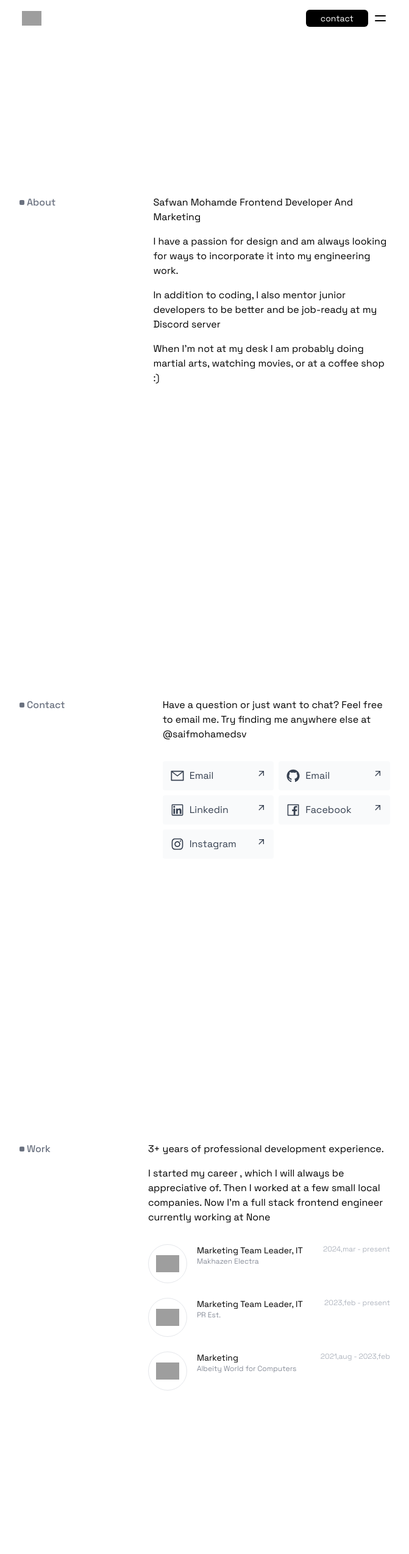
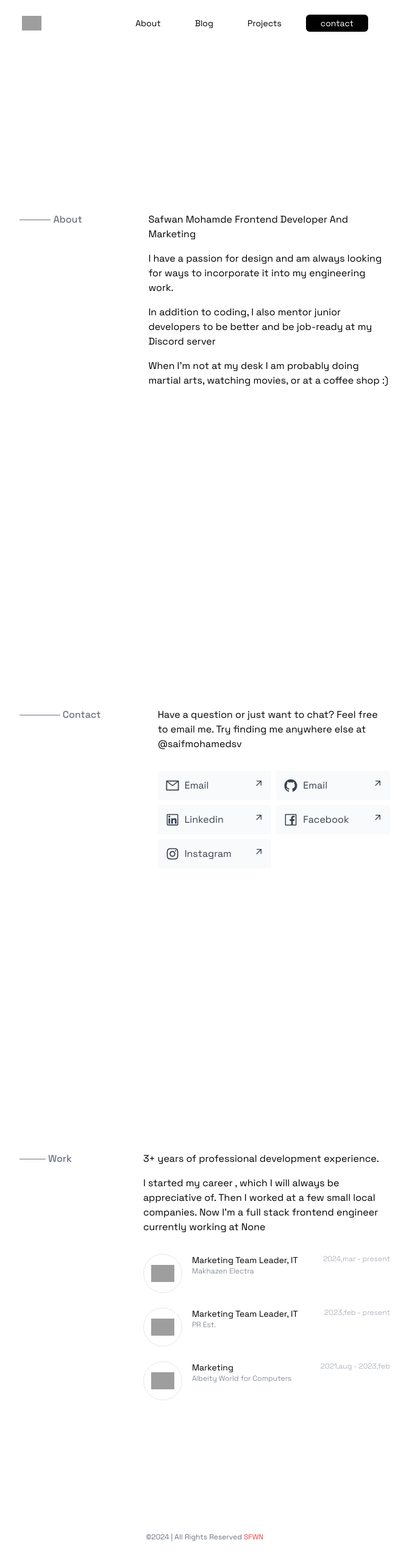
Before and after one commit to sfwnisme/sfwn2024.me, a React (Vite) app: page / in a window 1280 px wide. Shown: the whole page at 61% size, without its empty margins (304-975 px from the left). Before the commit the page ends 2476 px from the top, so only its background shows below. Built offline with nearby package versions, Linux system fonts and the light colour scheme; grey boxes are pictures that could not be loaded.

Commit message:
fixed the navbar links media query and created footer.tsx

```diff
--- a/package.json
+++ b/package.json
@@ -12,9 +12,12 @@
   "dependencies": {
     "@emotion/css": "^11.11.2",
     "@emotion/react": "^11.11.4",
+    "@gsap/react": "^2.1.0",
+    "framer-motion": "^11.0.12",
     "react": "^18.2.0",
     "react-dom": "^18.2.0",
-    "react-icons": "^5.0.1"
+    "react-icons": "^5.0.1",
+    "smooth-scroll": "^16.1.3"
   },
   "devDependencies": {
     "@types/react": "^18.2.64",
--- a/src/App.tsx
+++ b/src/App.tsx
@@ -1,6 +1,7 @@
 import Nav from "./components/Nav";
 import About from "./pages/website/home/About";
 import Contact from "./pages/website/home/Contact";
+import Footer from "./pages/website/home/Footer";
 import Work from "./pages/website/home/Work";
 
 const App = () => {
@@ -10,6 +11,7 @@ const App = () => {
       <About />
       <Contact />
       <Work />
+      <Footer />
     </div>
   );
 };
--- a/src/components/Nav.tsx
+++ b/src/components/Nav.tsx
@@ -1,9 +1,9 @@
 import { useState } from "react";
-import { IoIosClose } from "react-icons/io";
+import { IoIosClose, IoMdClose } from "react-icons/io";
 import { TbMenu } from "react-icons/tb";
 
 const Nav = () => {
-  const [toggle, setToggle] = useState("hidden");
+  const [toggle, setToggle] = useState(false);
 
   const navData: Record<string, string>[] = [
     {
@@ -39,12 +39,22 @@ const Nav = () => {
           className="h-full"
         />
       </div>
+      {toggle ? (
+        <ul
+          className={`
+        capitalize items-center gap-2 max-md:flex-col max-md:items-start max-md:fixed max-md:top-20 max-md:right-1 max-md:bg-gray-50 max-md:shadow-md max-md:min-w-40 max-md:rounded
+        p-2
+        md:hidden
+        `}
+        >
+          {navLinks}
+        </ul>
+      ) : undefined}
       <ul
         className={`
-        capitalize items-center gap-2 max-md:flex-col max-md:items-start max-md:fixed max-md:top-20 max-md:right-1 max-md:bg-gray-50 max-md:shadow-md max-md:min-w-40 max-md:rounded
-        // idden
-        ${toggle}
+        capitalize flex items-center gap-2
         p-2
+        max-md:hidden
         `}
       >
         {navLinks}
@@ -55,21 +65,17 @@ const Nav = () => {
       >
         contact
       </button>
-      {toggle === "flex" ? (
-        <IoIosClose
+      {toggle ? (
+        <IoMdClose
           size={"1.5rem"}
-          onClick={() =>
-            setToggle((prev) => (prev === "hidden" ? "flex" : "hidden"))
-          }
-          className="md:hidden cursor-pointer"
+          onClick={() => setToggle((prev) => !prev)}
+          className="md:invisible cursor-pointer"
         />
       ) : (
         <TbMenu
           size={"1.5rem"}
-          onClick={() =>
-            setToggle((prev) => (prev === "hidden" ? "flex" : "hidden"))
-          }
-          className="cursor-pointer"
+          onClick={() => setToggle((prev) => !prev)}
+          className={`md:invisible cursor-pointer`}
         />
       )}
     </nav>
--- a/src/components/Wrapper.tsx
+++ b/src/components/Wrapper.tsx
@@ -11,7 +11,7 @@ const Wrapper = (props: Props) => {
     <div className=" min-h-screen flex items-center justify-center bg-white sticky top-10">
       <div className="flex max-sm:flex-col items-start justify-center gap-40 max-sm:gap-4">
         <h3 className="text-base text-gray-500 font-medium inline-flex mr-auto items-center gap-1">
-          <span className="bg-gray-500 h-2 w-2 flex rounded-sm flex-shrink-0"></span>
+          <span className="bg-gray-500 h-px w-[100%] flex rounded flex-shrink-0"></span>
           {title}
         </h3>
         <div className="text-[15px] md:text-base">{children}</div>
--- /dev/null
+++ b/src/pages/website/home/Footer.tsx
@@ -0,0 +1,15 @@
+const Footer = () => {
+  const year: number = new Date().getFullYear();
+  return (
+    <footer className="text-black relative flex items-center justify-center p-5">
+      <span className="year block text-xs text-gray-500">
+        &copy;{year} | All Rights Reserved{" "}
+        <a className="text-red-500" href="https://github.com/sfwnisme">
+          SFWN
+        </a>
+      </span>
+    </footer>
+  );
+};
+
+export default Footer;
```
Also changed, not shown: 1 other file (tests, documents, lock files or other folders).
